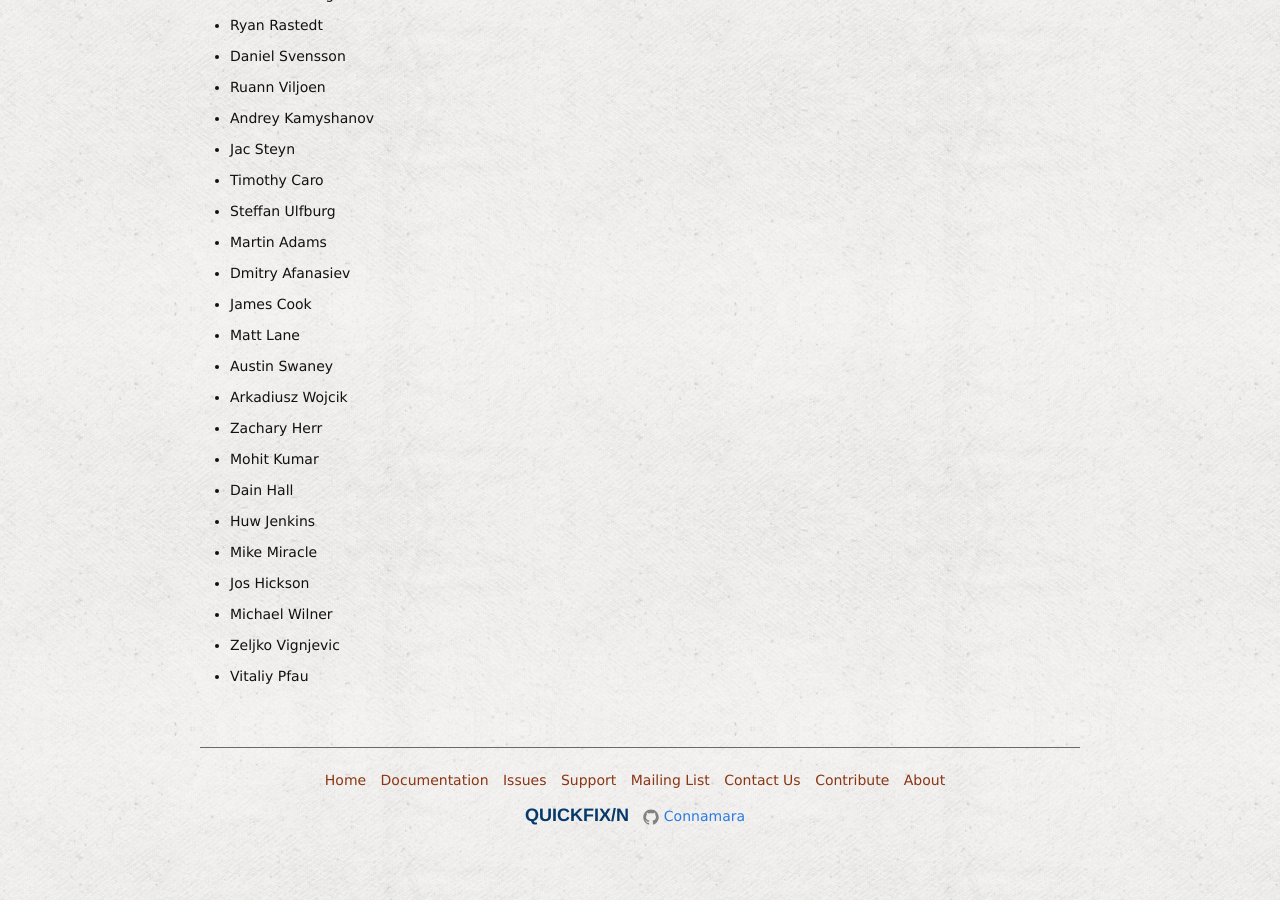
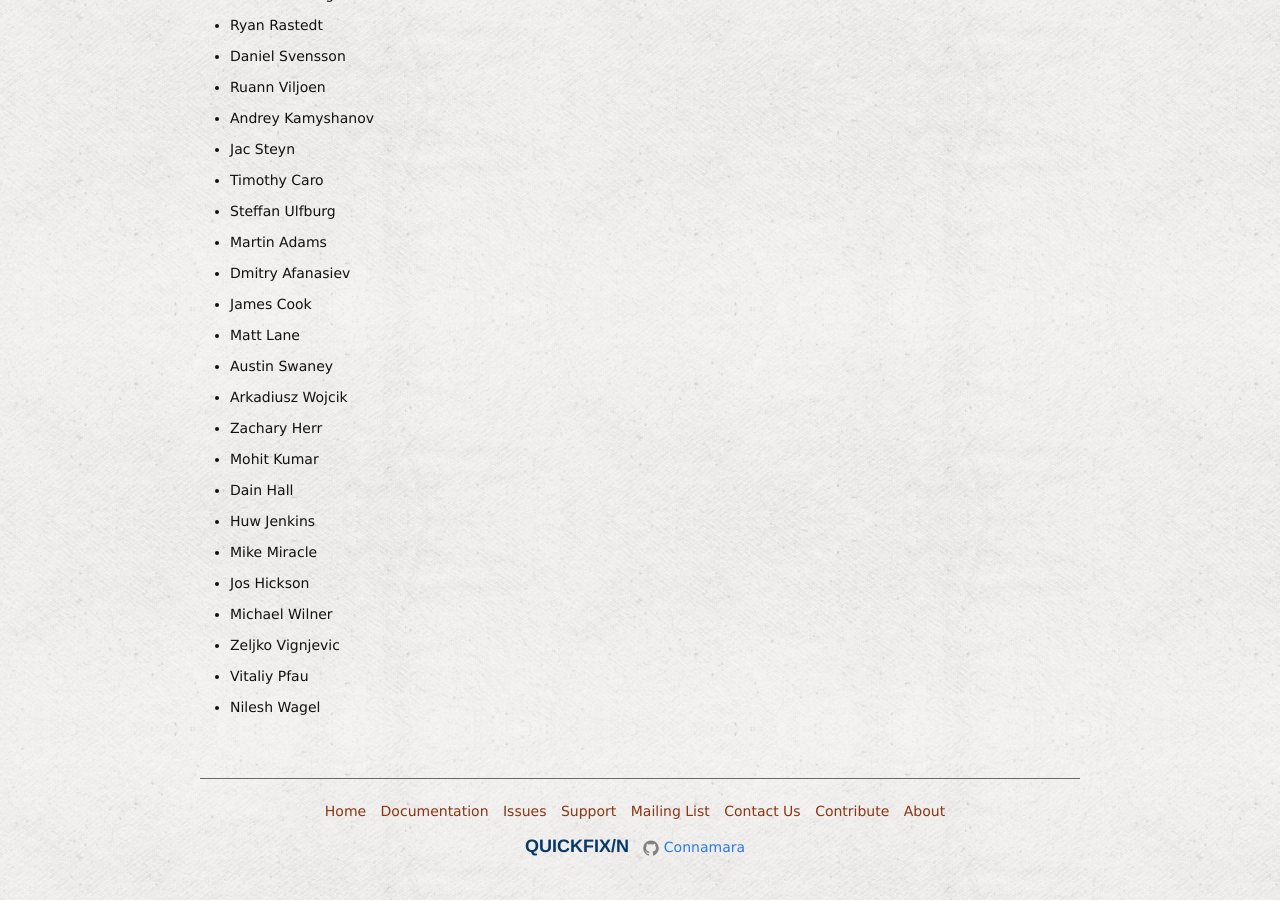
Before and after one commit to connamara/quickfixn, a Jekyll site: the page built from web/views/about/credits.md, in a window 1280 px wide and 900 px high, scrolled down 1371 px. Built offline with Jekyll 4.4.1, drawn with Linux system fonts in a browser that asks for light colours.

Commit message:
credit for Nilesh Wagel #524

```diff
--- a/web/views/about/credits.md
+++ b/web/views/about/credits.md
@@ -66,3 +66,4 @@ Contributors
 - Michael Wilner
 - Zeljko Vignjevic
 - Vitaliy Pfau
+- Nilesh Wagel
```
